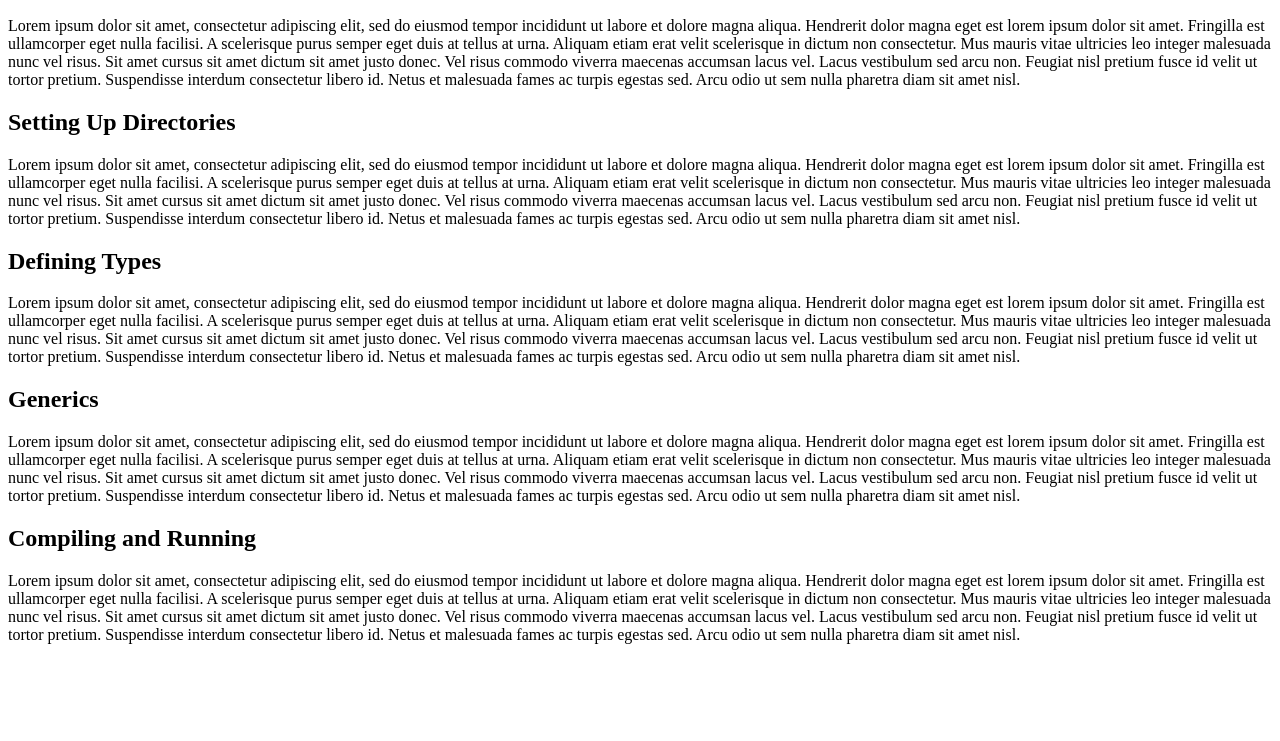
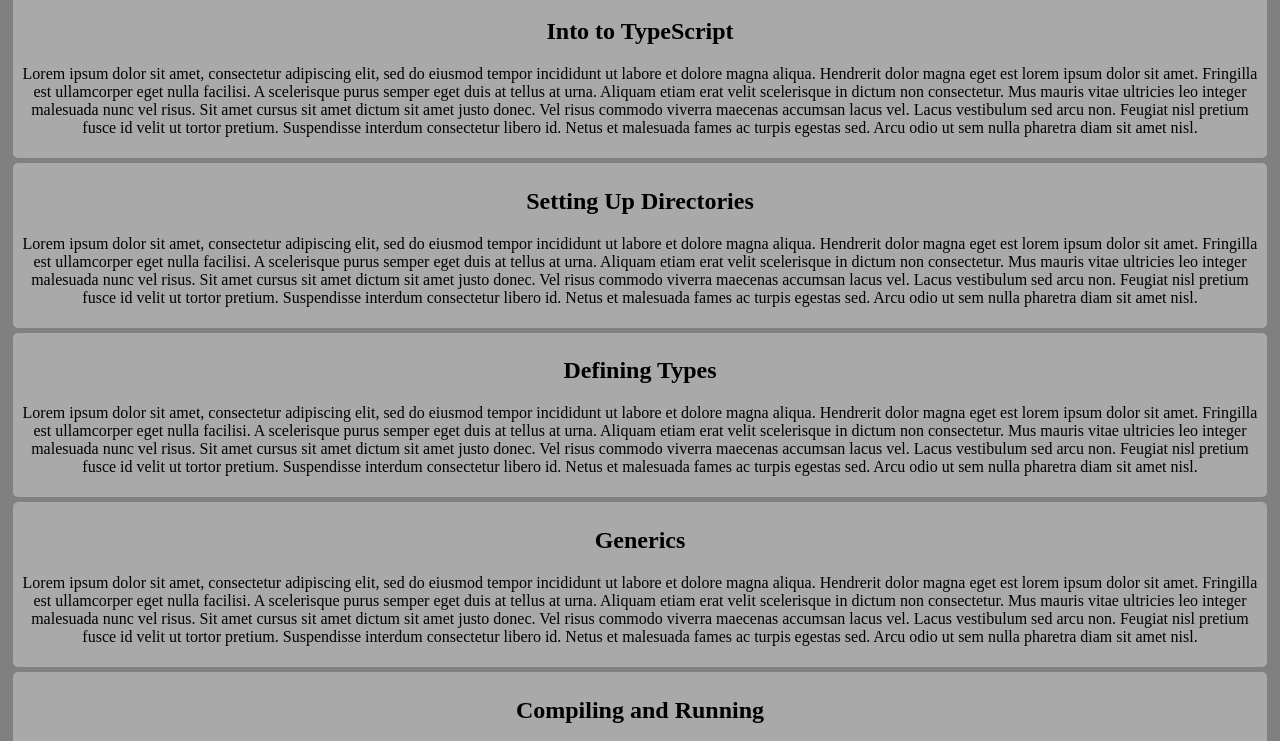
Before and after one commit to cs401-fall2022/lesson14-emead907, a plain HTML site: page index.html in a window 1280 px wide. Shown: the part 110-851 px from the top of the page. Before the commit the page ends 800 px from the top, so only its background shows below. Drawn offline with Linux system fonts and the light colour scheme; the site is published under a folder, as on GitHub Pages, so addresses that start at the root find nothing.

Commit message:
Update index.html

```diff
--- a/index.html
+++ b/index.html
@@ -1,6 +1,10 @@
 <!doctype html>
 <html>
 <head>
+    <link rel="stylesheet" href=css/style.css>
+    <meta charset="utf-8">
+    <title>TypeScript</title>
+</head>
 
     <div class="header">
        <h1>TypeScript</h1>
@@ -25,13 +29,6 @@
         <h2>Compiling and Running</h2>
         <p>Lorem ipsum dolor sit amet, consectetur adipiscing elit, sed do eiusmod tempor incididunt ut labore et dolore magna aliqua. Hendrerit dolor magna eget est lorem ipsum dolor sit amet. Fringilla est ullamcorper eget nulla facilisi. A scelerisque purus semper eget duis at tellus at urna. Aliquam etiam erat velit scelerisque in dictum non consectetur. Mus mauris vitae ultricies leo integer malesuada nunc vel risus. Sit amet cursus sit amet dictum sit amet justo donec. Vel risus commodo viverra maecenas accumsan lacus vel. Lacus vestibulum sed arcu non. Feugiat nisl pretium fusce id velit ut tortor pretium. Suspendisse interdum consectetur libero id. Netus et malesuada fames ac turpis egestas sed. Arcu odio ut sem nulla pharetra diam sit amet nisl.</p>
     </div>
-
-
-
-
-
-
-    <link rel="stylesheet" href="/css/style.css">
 </head>
 
 
```
